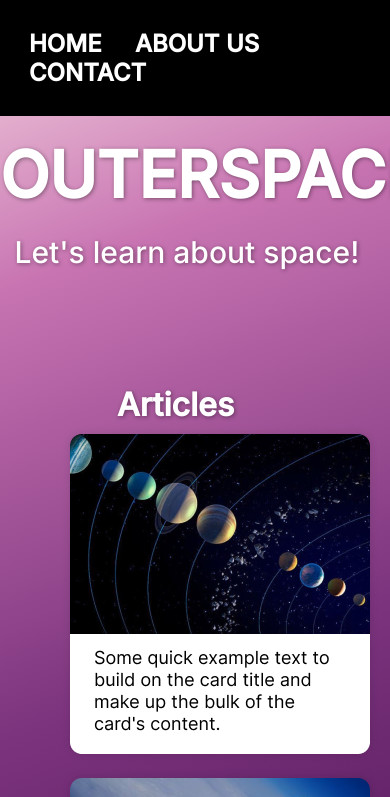
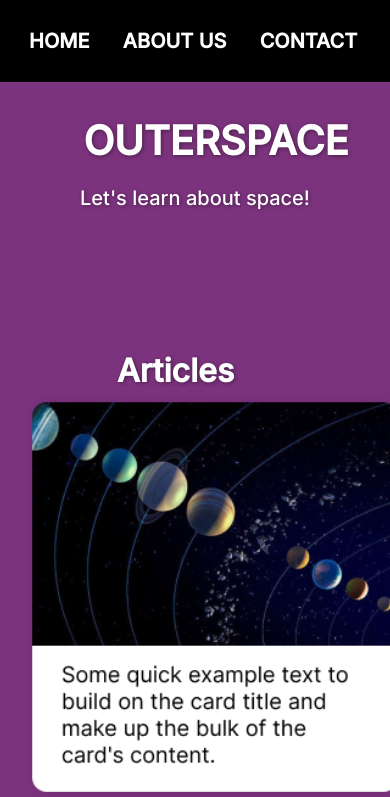
Before and after one commit to rafaelandrade-dev/projects, a plain HTML site: page index.html in a window 390 px wide. Shown: the top 797 px of the page. Drawn offline with Linux system fonts and the light colour scheme.

Commit message:
Update style.css

```diff
--- a/style.css
+++ b/style.css
@@ -5,6 +5,7 @@
     margin: 0;
     padding: 0;
     text-decoration: none;
+    width: 100%;
 }
 
 body{
@@ -120,7 +121,7 @@ footer{
 
    .text{
     margin: auto;
-    padding-top: 20px;
+    text-align: center;
    }
 
    footer{
@@ -128,9 +129,34 @@ footer{
    }
 
    .card {
+    float: none;
     margin: auto;
-    float: none;
-    padding-left: 60px;
    }
 
+   h1{
+    padding-top: 20px;
+    font-size: 40px;
+   }
+   #subtitle{
+    font-size: 20px;
+   }
+
+   .navbar {
+    font-weight: 700;
+    font-size: 20px;
+    padding-right: 29px;
+    color: white;
 }
+    body{
+    background: rgba(123,51,125,1)
+}
+
+    #articles-tile{
+        text-align: center;
+        margin-left: none;
+        padding: 0;
+    }
+
+
+
+}
```
